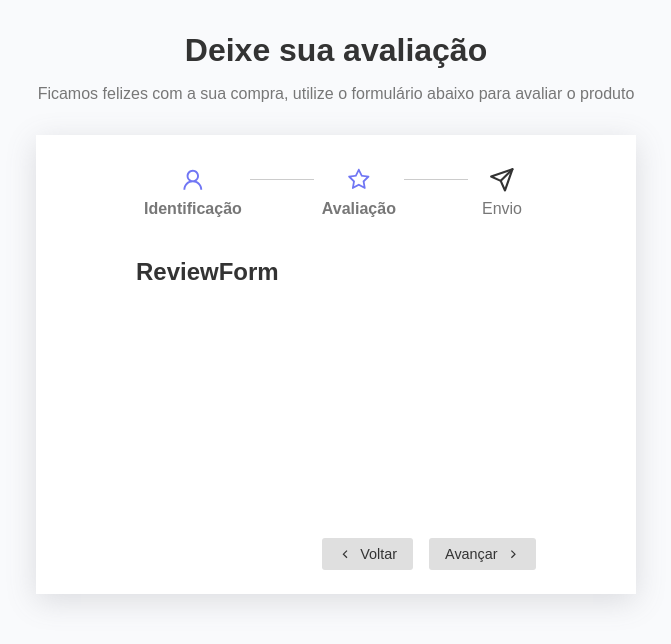
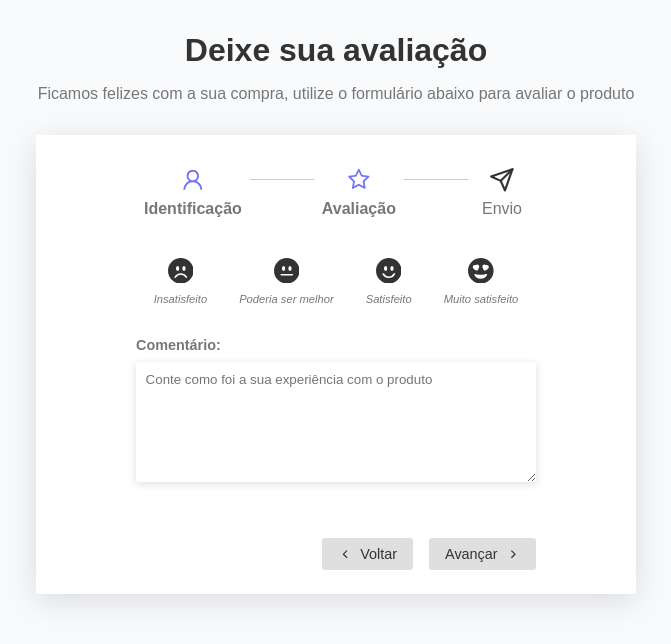
Before and after one commit to Luan0Avila/Multistep-Form-com-React, a React (Vite) app: page / in a window 1280 px wide. Both pictures are taken after typing "Sample", "name@example.com" into the empty fields and a click on the button "Avançar". Shown: the top 644 px of the page, without its empty margins (304-975 px from the left). Built offline with nearby package versions, Linux system fonts and the light colour scheme.

Commit message:
adicionando as funcionalidades da página de ReviewForm

```diff
--- /dev/null
+++ b/src/components/ReviewForm.css
@@ -0,0 +1,38 @@
+.form-control.score-container {
+    flex-direction: row;
+    gap: 2rem;
+    justify-content: center;
+}
+
+.score-container svg {
+    font-size: 1.6rem;
+    cursor: pointer;
+    transition: 0.3s;
+}
+
+.score-container svg:hover {
+    fill: #7076f4;
+}
+
+.score-container input:checked ~ svg{
+    fill: #7076f4;
+}
+
+.radio-container {
+    text-align: center;
+    position: relative;
+}
+
+.radio-container input {
+    opacity: 0;
+    position: absolute;
+    top: 15px;
+    left: 30px;
+}
+
+.radio-container p {
+    font-style: italic;
+    font-weight: 300;
+    font-size: .7rem;
+    margin-top: .4rem;
+}
--- a/src/components/ReviewForm.jsx
+++ b/src/components/ReviewForm.jsx
@@ -1,9 +1,35 @@
-import React from 'react'
+import { BsFillEmojiHeartEyesFill, BsFillEmojiSmileFill, BsFillEmojiNeutralFill, BsFillEmojiFrownFill} from 'react-icons/bs'
+import './ReviewForm.css'
 
 const ReviewForm = () => {
   return (
-    <div>
-        <h2>ReviewForm</h2>
+    <div className='review-form'>
+      <div className="form-control score-container">
+        <label htmlFor="" className='radio-container'>
+          <input type="radio" value="unsatisfied" name='review' required/>
+          <BsFillEmojiFrownFill/>
+          <p>Insatisfeito</p>
+        </label>
+        <label htmlFor="" className='radio-container'>
+          <input type="radio" value="neutral" name='review' required/>
+          <BsFillEmojiNeutralFill/>
+          <p>Poderia ser melhor</p>
+        </label>
+        <label htmlFor="" className='radio-container'>
+          <input type="radio" value="satisfied" name='review' required/>
+          <BsFillEmojiSmileFill/>
+          <p>Satisfeito</p>
+        </label>
+        <label htmlFor="" className='radio-container'>
+          <input type="radio" value="very_satisfied" name='review' required/>
+          <BsFillEmojiHeartEyesFill/>
+          <p>Muito satisfeito</p>
+        </label>
+      </div>
+      <div className="form-control">
+        <label htmlFor="comment">Comentário:</label>
+        <textarea name="comment" id="comment" placeholder='Conte como foi a sua experiência com o produto' required></textarea>
+      </div>
     </div>
   )
 }
```
